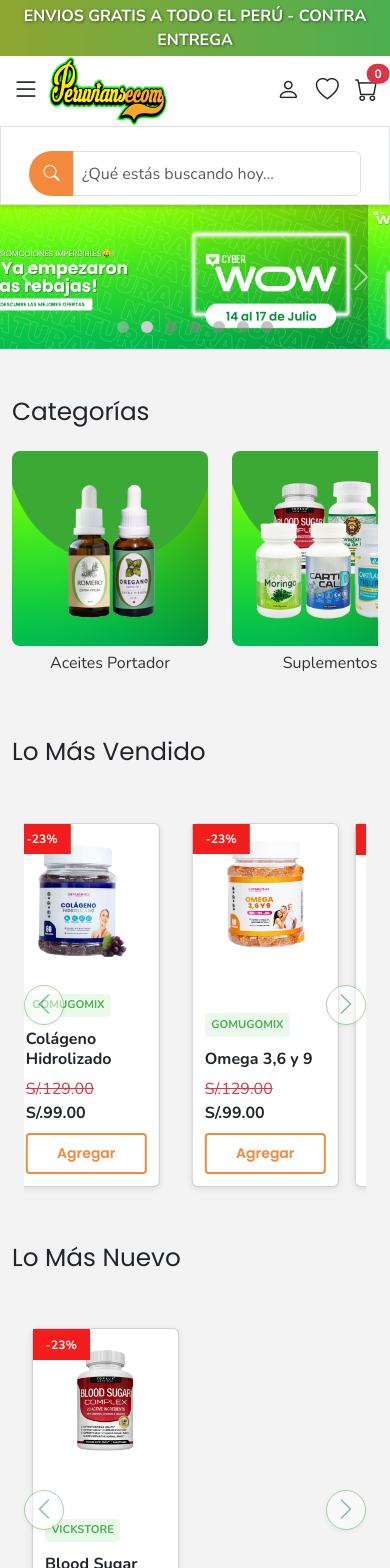
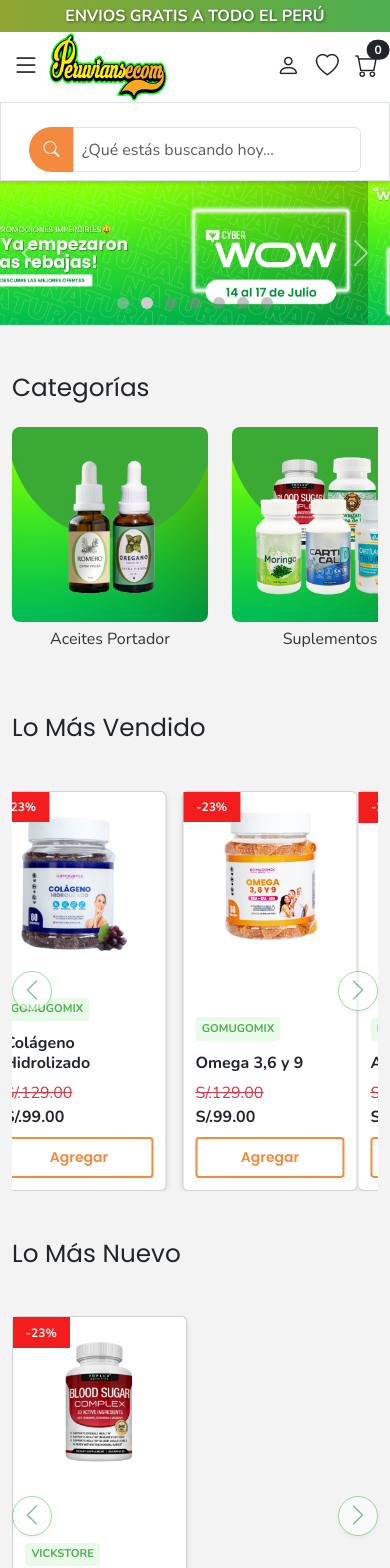
Before and after one commit to sandro12352/PeruviansEcom, an Angular app: page / in a window 390 px wide. Shown: the top 1568 px of the page. Built offline with nearby package versions, Linux system fonts and the light colour scheme.

Commit message:
quitando contra entrega

```diff
--- a/src/app/peruvians-ecom/components/carrusel-productos/carrusel-productos.component.css
+++ b/src/app/peruvians-ecom/components/carrusel-productos/carrusel-productos.component.css
@@ -9,7 +9,7 @@
 .producto-card {
   flex: 0 0 calc(50% - 0.5rem);
   max-width: calc(50% - 0.5rem);
-  padding: 0.5rem;
+
 }
 
 /* En escritorio: 5 productos, cada uno 20% ancho menos gap */
@@ -23,7 +23,7 @@
 @media (max-width: 767.98px) {
   .producto-card {
     flex: 0 0 48%;  /* o usa 100% si quieres full ancho */
-    height: 380px;
+    height: 400px;
     min-height: 100%;
   }
   .card {
--- a/src/app/peruvians-ecom/components/carrusel-productos/carrusel-productos.component.html
+++ b/src/app/peruvians-ecom/components/carrusel-productos/carrusel-productos.component.html
@@ -1,4 +1,4 @@
-<section class="container my-5">
+<section class="container my-5 p-0 ">
 
 
   <div [id]="carouselId" class="carousel slide" data-bs-ride="carousel">
--- a/src/app/peruvians-ecom/components/header/header.component.html
+++ b/src/app/peruvians-ecom/components/header/header.component.html
@@ -1,6 +1,6 @@
 <header class="fire-gradient  shadow-sm">
  <div class="container-fluid text-center text-white p-1 envio-banner">
-  <strong>ENVIOS GRATIS A TODO EL PERÚ - CONTRA ENTREGA</strong>
+  <strong>ENVIOS GRATIS A TODO EL PERÚ</strong>
 </div>
 
 
@@ -57,7 +57,7 @@
         <a routerLink="/perfil"><i class="bi bi-person fs-3 icon-hover"></i></a>
         <a routerLink="/favoritos"><i class="bi bi-heart fs-3 icon-hover"></i></a>
         <a type="button" class="position-relative" data-bs-toggle="offcanvas" data-bs-target="#offcanvasCarrito" aria-controls="offcanvasCarrito" ><i class="bi bi-cart fs-3 icon-hover"></i>
-          <span class="position-absolute top-0 start-100 translate-middle badge rounded-pill bg-danger">
+          <span class="position-absolute top-0 start-100 translate-middle badge rounded-pill bg-dark">
           {{cartCount}}
           <span class="visually-hidden">unread messages</span>
         </span>
```
